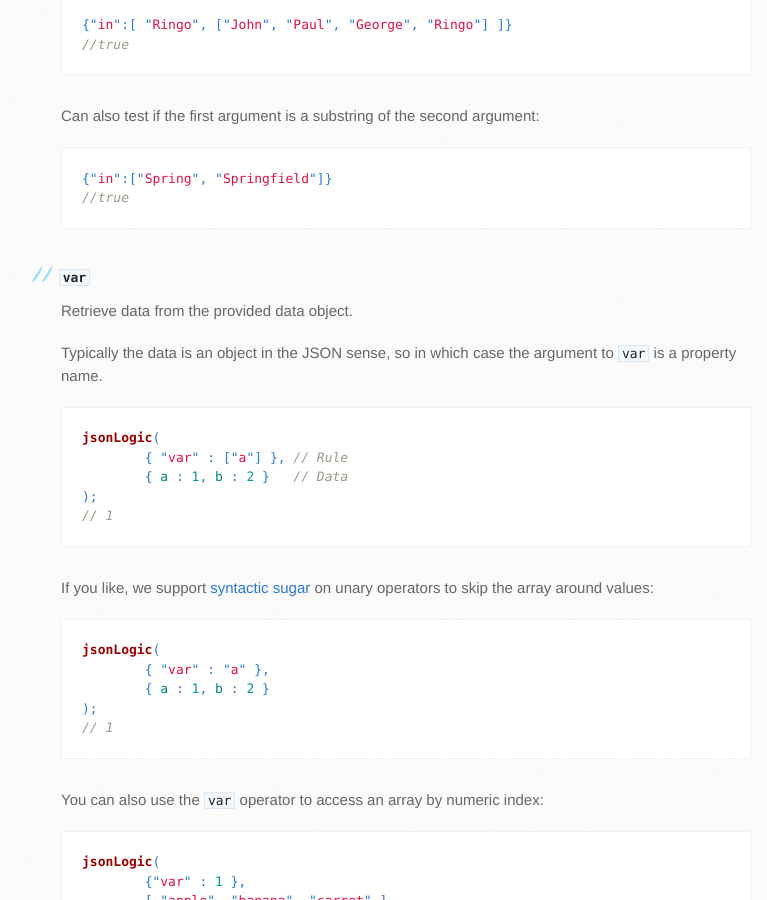
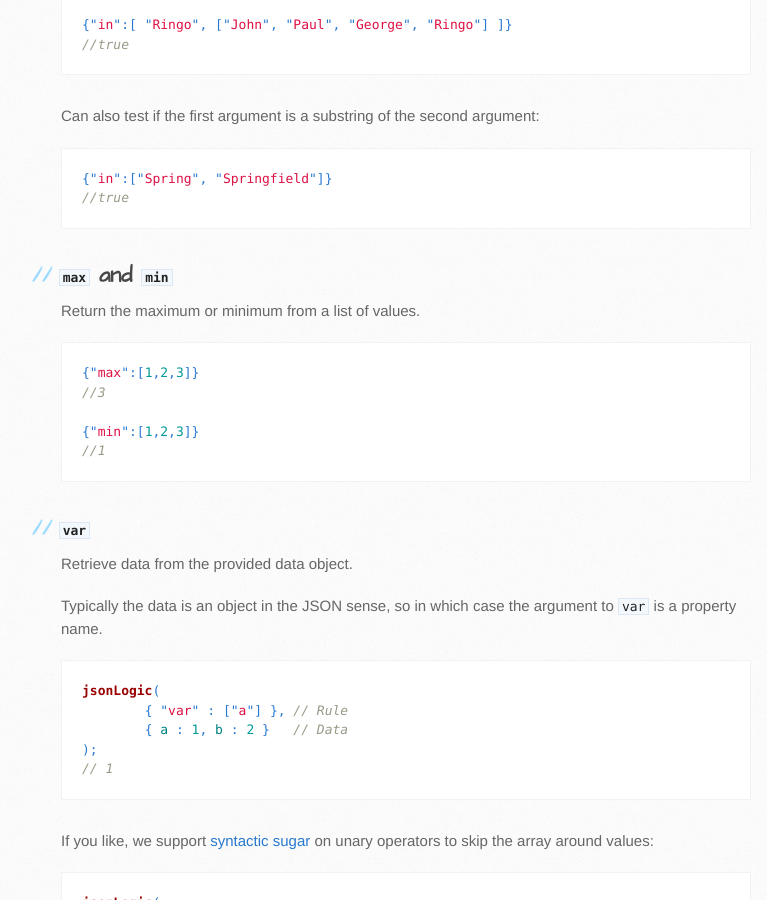
Before and after one commit to jwadhams/json-logic, a Jekyll site: the page built from operations.md, in a window 1280 px wide and 900 px high, scrolled down 4674 px. Shown: the whole window, without its empty margins (109-876 px from the left). Built offline with Jekyll 4.4.1, drawn with Linux system fonts in a browser that asks for light colours; Markdown is read by kramdown in place of the engine named in the settings.

````diff
--- a/operations.md
+++ b/operations.md
@@ -213,6 +213,18 @@ Can also test if the first argument is a substring of the second argument:
 //true
 ```
 
+## `max` and `min`
+
+Return the maximum or minimum from a list of values.
+
+```js
+{"max":[1,2,3]}
+//3
+
+{"min":[1,2,3]}
+//1
+```
+
 ## `var`
 
 Retrieve data from the provided data object.
````
Also changed, not shown: tests.json (+9 -0 lines).
